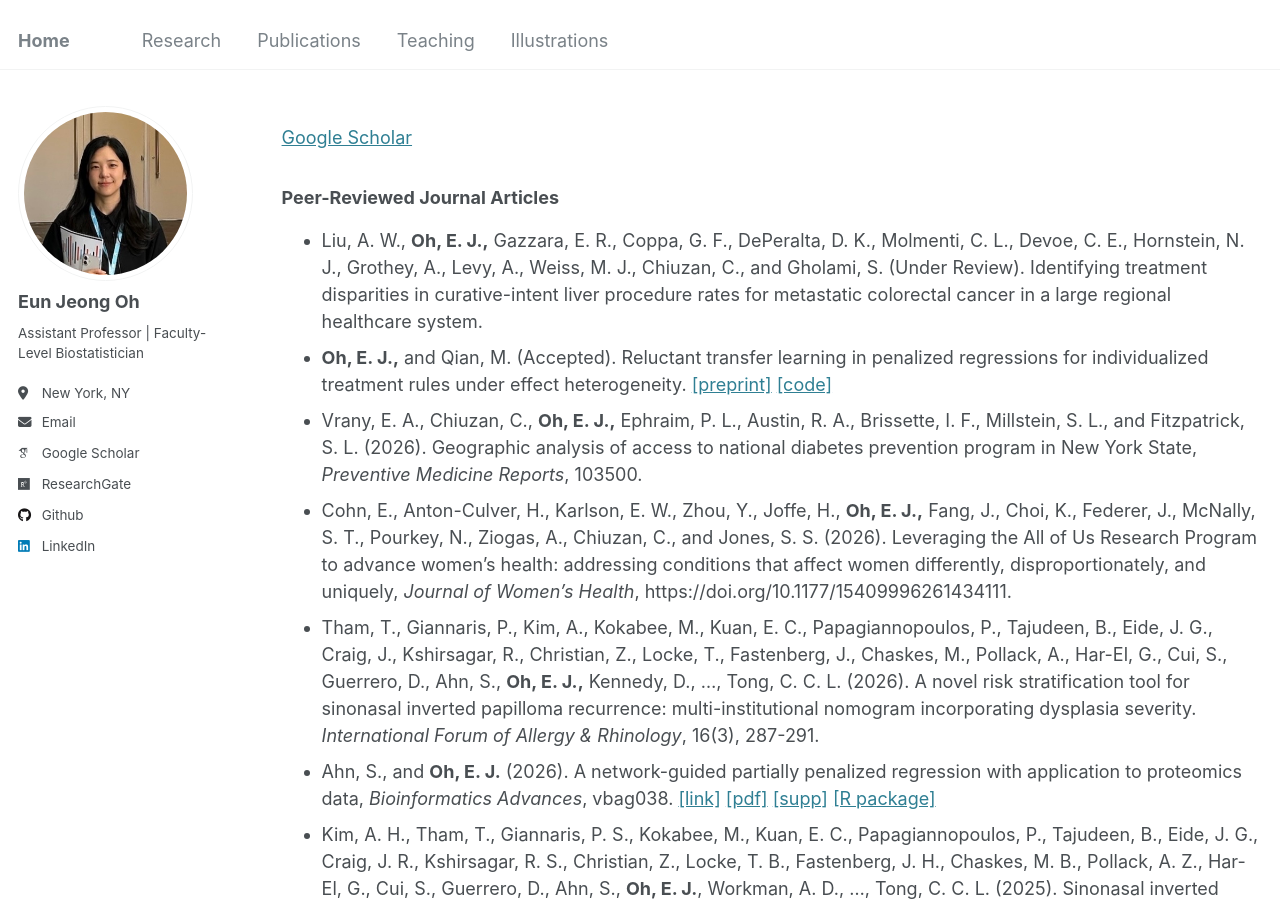
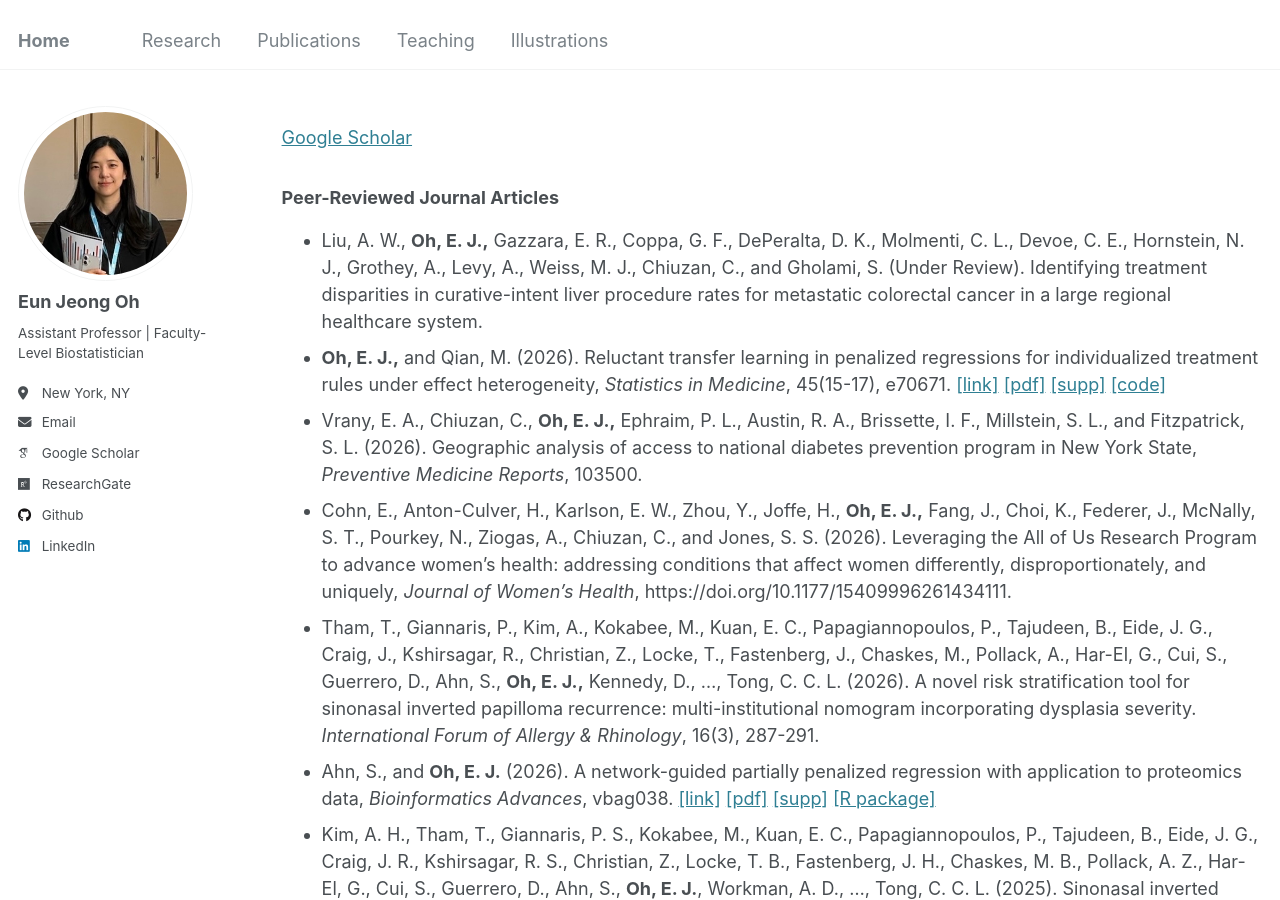
Before and after one commit to oheunj/oheunj.github.io, a Jekyll site: the page built from _pages/publications.md, in a window 1280 px wide and 900 px high. Built offline with Jekyll 4.4.1, drawn with Linux system fonts in a browser that asks for light colours; some web fonts are replaced.

Commit message:
Update publications.md

```diff
--- a/_pages/publications.md
+++ b/_pages/publications.md
@@ -14,7 +14,7 @@
 ### Peer-Reviewed Journal Articles
 
 * Liu, A. W., __Oh, E. J.,__ Gazzara, E. R., Coppa, G. F., DePeralta, D. K., Molmenti, C. L., Devoe, C. E., Hornstein, N. J., Grothey, A., Levy, A., Weiss, M. J., Chiuzan, C., and Gholami, S. (Under Review). Identifying treatment disparities in curative-intent liver procedure rates for metastatic colorectal cancer in a large regional healthcare system.
-* __Oh, E. J.,__ and Qian, M. (Accepted). Reluctant transfer learning in penalized regressions for individualized treatment rules under effect heterogeneity. [[preprint]](https://arxiv.org/pdf/2511.08559v2) [[code]](https://github.com/oheunj/RTL)
+* __Oh, E. J.,__ and Qian, M. (2026). Reluctant transfer learning in penalized regressions for individualized treatment rules under effect heterogeneity, _Statistics in Medicine_, 45(15-17), e70671. [[link]](https://onlinelibrary.wiley.com/doi/10.1002/sim.70671) [[pdf]](https://pmc.ncbi.nlm.nih.gov/articles/PMC13349454/pdf/SIM-45-0.pdf) [[supp]](https://onlinelibrary.wiley.com/action/downloadSupplement?doi=10.1002%2Fsim.70671&file=sim70671-sup-0001-Supinfo.pdf.pdf) [[code]](https://github.com/oheunj/RTL)
 * Vrany, E. A., Chiuzan, C., __Oh, E. J.,__ Ephraim, P. L., Austin, R. A., Brissette, I. F., Millstein, S. L., and Fitzpatrick, S. L. (2026). Geographic analysis of access to national diabetes prevention program in New York State, _Preventive Medicine Reports_, 103500.
 * Cohn, E., Anton-Culver, H., Karlson, E. W., Zhou, Y., Joffe, H., __Oh, E. J.,__ Fang, J., Choi, K., Federer, J., McNally, S. T., Pourkey, N., Ziogas, A., Chiuzan, C., and Jones, S. S. (2026). Leveraging the All of Us Research Program to advance women’s health: addressing conditions that affect women differently, disproportionately, and uniquely, _Journal of Women's Health_, https://doi.org/10.1177/15409996261434111.
 * Tham, T., Giannaris, P., Kim, A., Kokabee, M., Kuan, E. C., Papagiannopoulos, P., Tajudeen, B., Eide, J. G., Craig, J., Kshirsagar, R., Christian, Z., Locke, T., Fastenberg, J., Chaskes, M., Pollack, A., Har-El, G., Cui, S., Guerrero, D., Ahn, S., __Oh, E. J.,__ Kennedy, D., ..., Tong, C. C. L. (2026). A novel risk stratification tool for sinonasal inverted papilloma recurrence: multi-institutional nomogram incorporating dysplasia severity. _International Forum of Allergy & Rhinology_, 16(3), 287-291.
```
